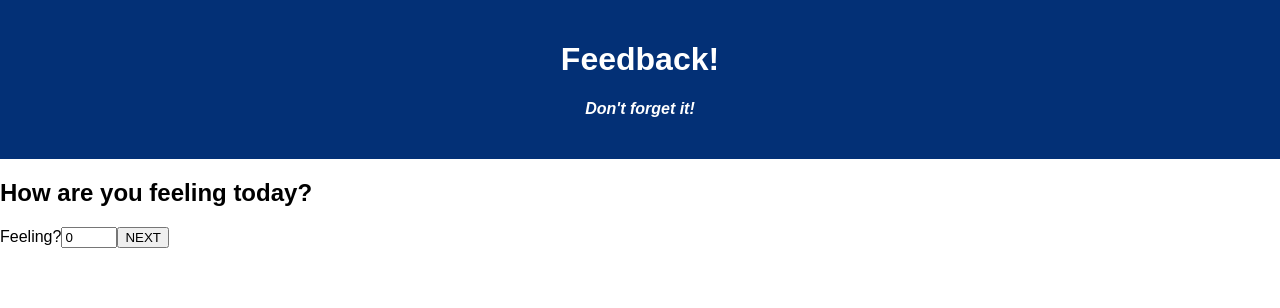
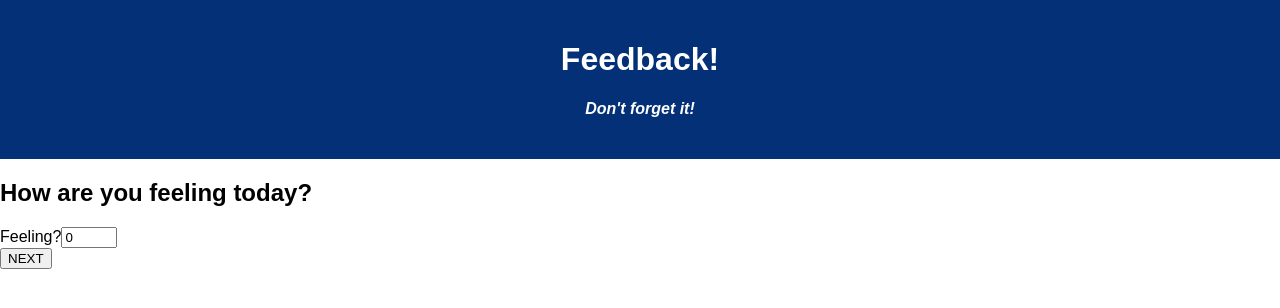
Before and after one commit to tarekazzazi/weekend-redux-feedback-loop, a React (Create React App) app: page / in a window 1280 px wide. Shown: the top 308 px of the page. Built offline with nearby package versions, Linux system fonts and the light colour scheme; no server answers.

Commit message:
fixed typo

```diff
--- a/src/components/Feeling/Feeling.jsx
+++ b/src/components/Feeling/Feeling.jsx
@@ -1,6 +1,7 @@
 import { useHistory } from 'react-router-dom';
 import { useState, } from 'react'
 import { useDispatch } from 'react-redux';
+import './Feeling.css';
 function FeelingPage() {
 
     const dispatch = useDispatch();
@@ -11,7 +12,7 @@ function FeelingPage() {
         console.log('the feeling lvl is', feelingLvl);
         dispatch({
             type: 'SET_FEELING',
-                payload:[feelingLvl],
+            payload: [feelingLvl],
         })
 
 
@@ -20,7 +21,8 @@ function FeelingPage() {
     }
     return (
         <>
-
+        <div>
+            <div className='conatiner'>
                 <h2>How are you feeling today?</h2>
 
                 <label htmlFor="number">Feeling?</label>
@@ -29,10 +31,11 @@ function FeelingPage() {
                     onChange={e => setFeelingLvl(e.target.value)}
                     value={feelingLvl}
                 />
-
+            </div>
+            <div>
                 <button onClick={handleClick}>NEXT</button>
-
-
+            </div>
+            </div>
         </>
     )
 }
--- a/src/components/Understanding/Understanding.jsx
+++ b/src/components/Understanding/Understanding.jsx
@@ -19,7 +19,7 @@ function UnderstadingPage() {
 
     return (
         <>
-            <h2>How well are you understading the content?</h2>
+            <h2>How well are you understanding the content?</h2>
 
             <label htmlFor="number">Understanding?</label>
             <input type="number" defaultValue={0} min={0} max={10}
```
Also changed, not shown: package.json (+6 -1 lines), src/components/Feeling/Feeling.css (added), 1 other file (tests, documents, lock files or other folders). Lines whose indentation alone changed are shown as unchanged.
